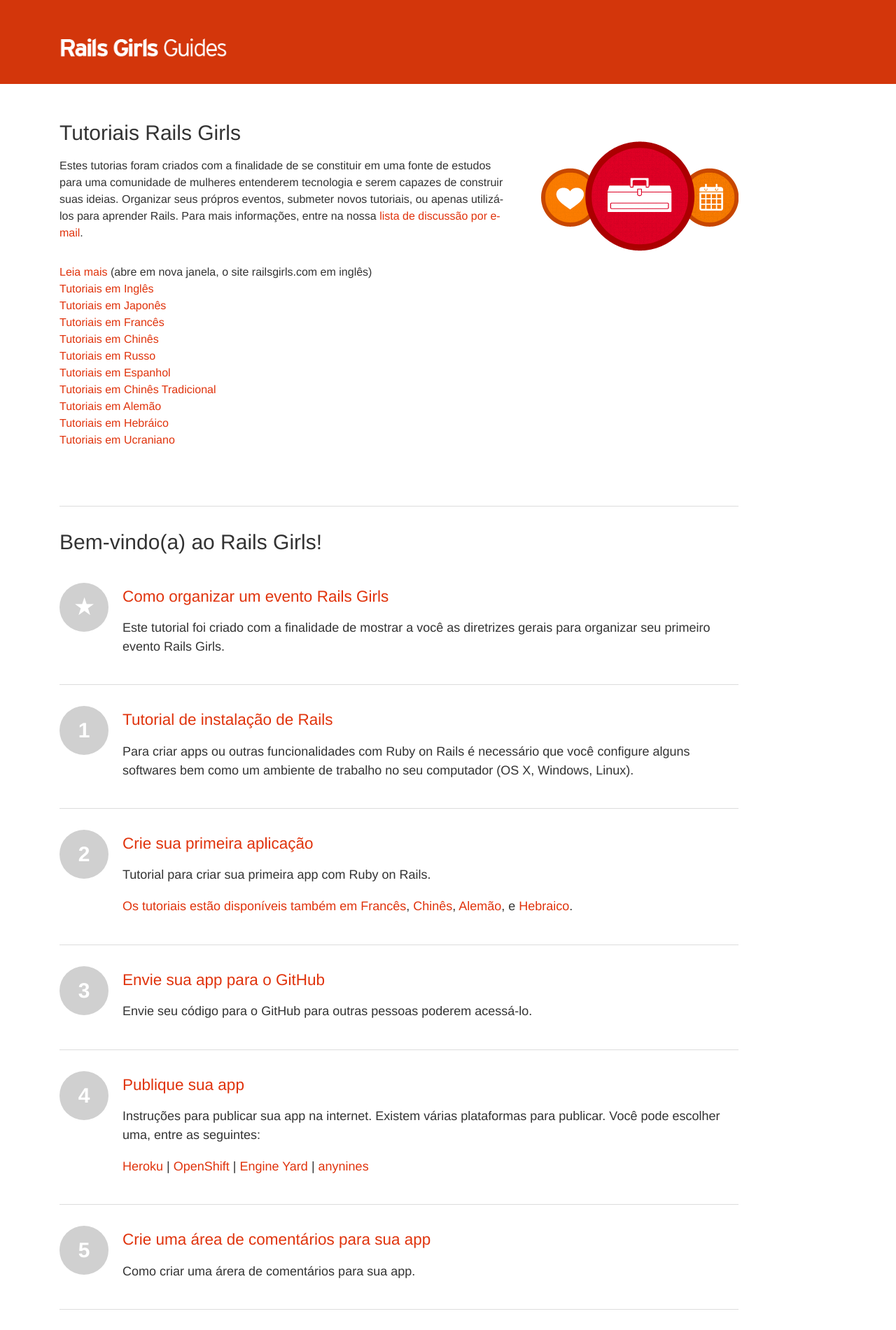
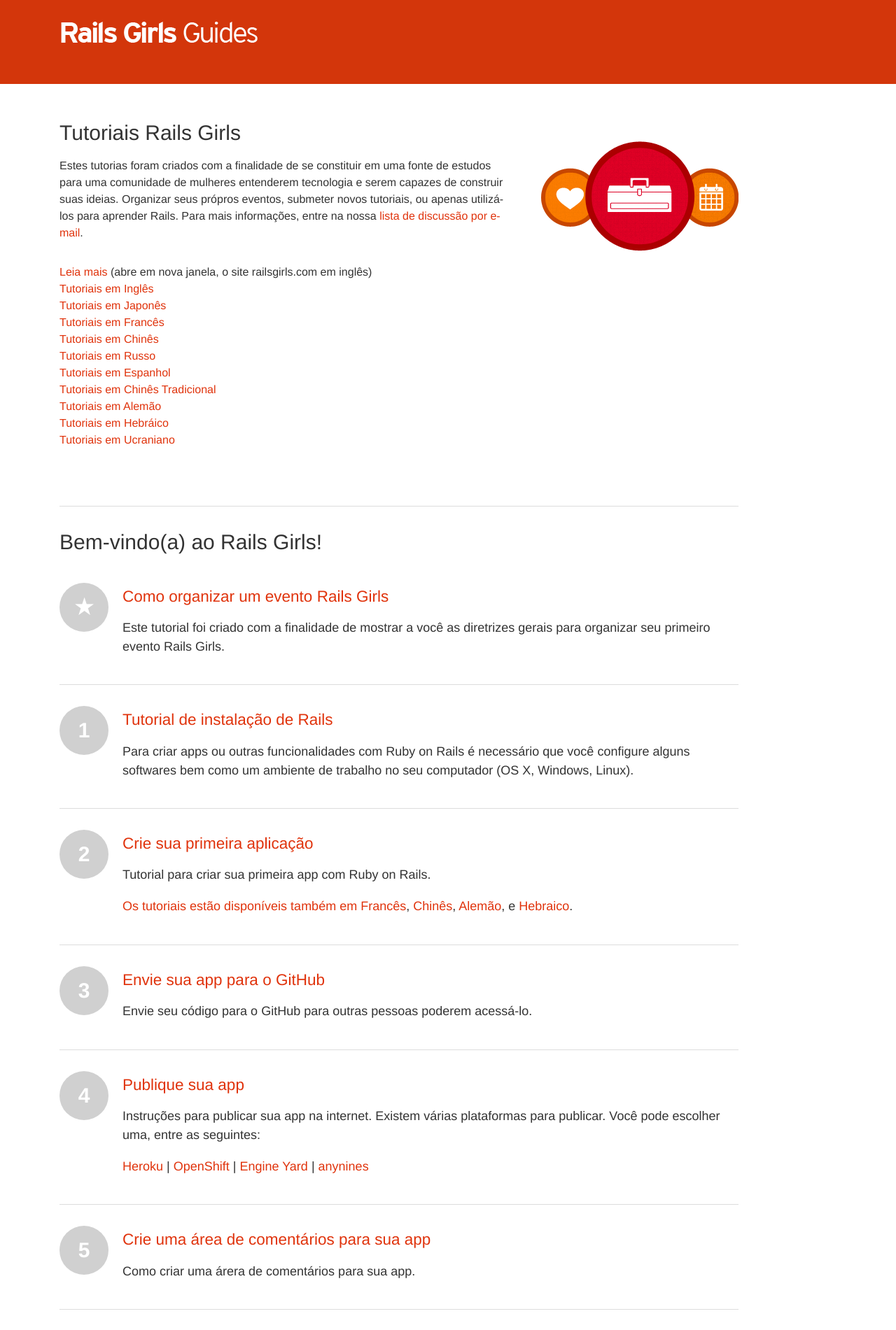
Before and after one commit to railsgirls/guides.railsgirls.com, a Jekyll site: the page built from index.html, in a window 1280 px wide. Shown: the top 1901 px of the page at 70% size. Built offline with Jekyll 4.4.1, drawn with Linux system fonts in a browser that asks for light colours; nearby versions of some CDN libraries.

Commit message:
Ajustes na estilização para o logo do site em português

```diff
--- a/css/style.css
+++ b/css/style.css
@@ -72,14 +72,14 @@
 }
 
 header {
-  height: 70px;
+  height: 95px;
   color: #fff;
-  padding-top: 50px;
+  padding-top: 25px;
   background: #d3360b;
 }
 
 header #logo {
-  width: 240px;
+  width: 410px;
   float: left;
 }
 
```
